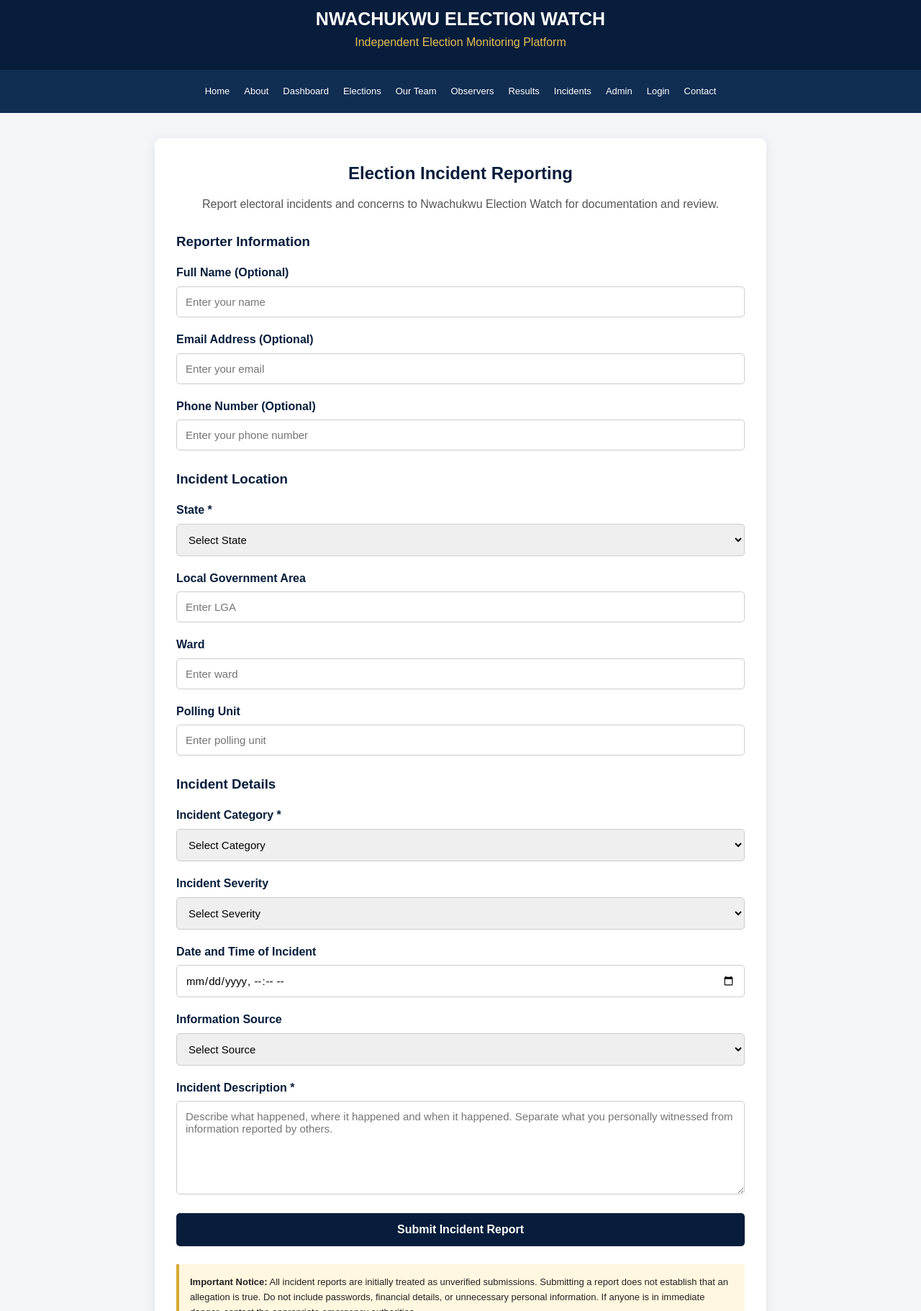
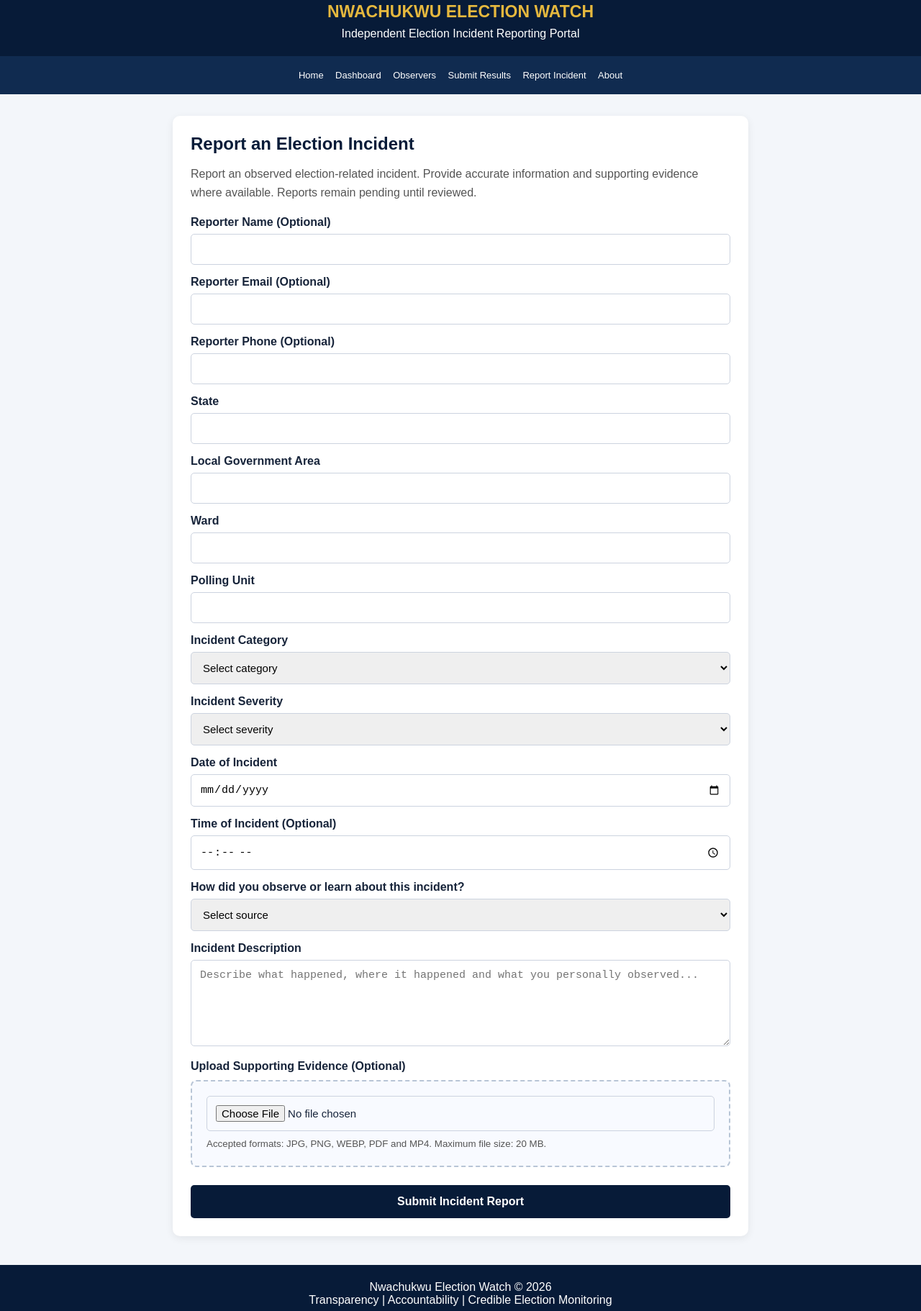
Before and after one commit to Nwachukwu2027/Nwachukwu-speaks, a plain HTML site: page incidents.html in a window 1280 px wide. Shown: the part 19-1841 px from the top of the page at 72% size. Drawn offline with Linux system fonts and the light colour scheme; a script that the page names is missing.

Commit message:
Refactor incident reporting page layout and styles
Updated HTML structure and styles for the incident reporting page, including changes to the form layout and submission handling.

```diff
--- a/incidents.html
+++ b/incidents.html
@@ -1,403 +1,239 @@
-<!DOCTYPE html>
-<html lang="en">
+<!DOCTYPE html><html lang="en">
 <head>
 <meta charset="UTF-8">
 <meta name="viewport" content="width=device-width, initial-scale=1.0">
-
-<title>Incident Reporting | Nwachukwu Election Watch</title>
-
-<style>
-* {
-    margin: 0;
-    padding: 0;
-    box-sizing: border-box;
-}
+<title>Report Election Incident | Nwachukwu Election Watch</title><style>
+* {margin:0;padding:0;box-sizing:border-box;}
 
 body {
-    font-family: Arial, sans-serif;
-    background: #f3f5f8;
-    color: #222;
-    line-height: 1.6;
+    font-family:Arial,sans-serif;
+    background:#f3f6fa;
+    color:#17243a;
 }
 
 header {
-    background: #071d3b;
-    color: white;
-    text-align: center;
-    padding: 25px 15px;
+    background:#071b38;
+    color:white;
+    text-align:center;
+    padding:22px;
 }
 
-header h1 {
-    font-size: 25px;
-}
+header h1 {color:#e5b83e;font-size:23px;}
 
-header p {
-    color: #e5bd54;
-}
+header p {margin-top:8px;}
 
 nav {
-    background: #102d52;
-    display: flex;
-    justify-content: center;
-    flex-wrap: wrap;
-    padding: 12px;
+    background:#102b50;
+    padding:13px;
+    text-align:center;
 }
 
 nav a {
-    color: white;
-    text-decoration: none;
-    padding: 8px 10px;
-    font-size: 13px;
-}
-
-nav a:hover {
-    background: #d6a832;
-    color: #071d3b;
+    color:white;
+    text-decoration:none;
+    margin:6px;
+    font-size:13px;
+    display:inline-block;
 }
 
 .container {
-    max-width: 850px;
-    margin: 35px auto;
-    background: white;
-    padding: 30px;
-    border-radius: 10px;
-    box-shadow: 0 3px 15px rgba(0,0,0,0.08);
+    width:92%;
+    max-width:800px;
+    margin:30px auto;
+    background:white;
+    padding:25px;
+    border-radius:10px;
+    box-shadow:0 3px 12px rgba(0,0,0,.07);
 }
 
-h2 {
-    color: #071d3b;
-    text-align: center;
-    margin-bottom: 10px;
-}
+h2 {color:#071b38;margin-bottom:15px;}
 
 .intro {
-    text-align: center;
-    color: #555;
-    margin-bottom: 25px;
-}
-
-.form-group {
-    margin-bottom: 18px;
+    margin-bottom:20px;
+    line-height:1.6;
+    color:#555;
 }
 
 label {
-    display: block;
-    font-weight: bold;
-    color: #071d3b;
-    margin-bottom: 6px;
+    display:block;
+    font-weight:bold;
+    margin:15px 0 7px;
 }
 
-input, select, textarea {
-    width: 100%;
-    padding: 12px;
-    border: 1px solid #ccc;
-    border-radius: 5px;
-    font-size: 15px;
-    font-family: Arial, sans-serif;
+input,select,textarea {
+    width:100%;
+    padding:12px;
+    border:1px solid #ccd3df;
+    border-radius:5px;
+    font-size:15px;
 }
 
-textarea {
-    min-height: 130px;
-    resize: vertical;
+textarea {min-height:120px;resize:vertical;}
+
+.upload-box {
+    border:2px dashed #b8c5d6;
+    padding:20px;
+    border-radius:8px;
+    background:#f8faff;
+    margin-top:10px;
 }
 
-button {
-    width: 100%;
-    padding: 14px;
-    background: #071d3b;
-    color: white;
-    border: none;
-    border-radius: 5px;
-    font-size: 16px;
-    font-weight: bold;
-    cursor: pointer;
+.upload-box small {
+    display:block;
+    margin-top:8px;
+    color:#555;
+    line-height:1.5;
 }
 
-button:hover {
-    background: #d6a832;
-    color: #071d3b;
+.submit {
+    width:100%;
+    background:#071b38;
+    color:white;
+    padding:14px;
+    border:none;
+    border-radius:5px;
+    margin-top:25px;
+    font-size:16px;
+    font-weight:bold;
+    cursor:pointer;
 }
 
-button:disabled {
-    opacity: 0.6;
-    cursor: not-allowed;
+.submit:disabled {opacity:.6;cursor:not-allowed;}
+
+#message {
+    display:none;
+    padding:14px;
+    border-radius:5px;
+    margin-top:18px;
+    line-height:1.5;
 }
 
-#message {
-    display: none;
-    padding: 14px;
-    margin-bottom: 20px;
-    border-radius: 5px;
-    text-align: center;
+.success {background:#d9f7e5;color:#126b38;}
+.error {background:#ffe0e0;color:#a21d1d;}
+
+footer {
+    background:#071b38;
+    color:white;
+    text-align:center;
+    padding:22px;
+    margin-top:40px;
 }
 
-.success {
-    display: block !important;
-    background: #d8f5df;
-    color: #155724;
+@media(max-width:500px) {
+    .container {padding:17px;}
 }
+</style></head><body><header>
+    <h1>NWACHUKWU ELECTION WATCH</h1>
+    <p>Independent Election Incident Reporting Portal</p>
+</header><nav>
+    <a href="index.html">Home</a>
+    <a href="dashboard.html">Dashboard</a>
+    <a href="observers.html">Observers</a>
+    <a href="results.html">Submit Results</a>
+    <a href="incidents.html">Report Incident</a>
+    <a href="about.html">About</a>
+</nav><div class="container"><h2>Report an Election Incident</h2>
 
-.error {
-    display: block !important;
-    background: #ffe0e0;
-    color: #9b1c1c;
-}
+<p class="intro">
+    Report an observed election-related incident. Provide accurate
+    information and supporting evidence where available.
+    Reports remain pending until reviewed.
+</p>
 
-.notice {
-    background: #fff7df;
-    border-left: 4px solid #d6a832;
-    padding: 15px;
-    margin-top: 25px;
-    font-size: 13px;
-}
+<form id="incidentForm">
 
-footer {
-    background: #06162c;
-    color: white;
-    text-align: center;
-    padding: 25px 10px;
-    margin-top: 40px;
-}
+    <label>Reporter Name (Optional)</label>
+    <input type="text" id="reporter_name">
 
-@media(max-width:600px) {
-    .container {
-        margin: 15px;
-        padding: 20px;
-    }
+    <label>Reporter Email (Optional)</label>
+    <input type="email" id="reporter_email">
 
-    header h1 {
-        font-size: 21px;
-    }
-}
-</style>
-</head>
+    <label>Reporter Phone (Optional)</label>
+    <input type="tel" id="reporter_phone">
 
-<body>
+    <label>State</label>
+    <input type="text" id="state" required>
 
-<header>
-    <h1>NWACHUKWU ELECTION WATCH</h1>
-    <p>Independent Election Monitoring Platform</p>
-</header>
+    <label>Local Government Area</label>
+    <input type="text" id="lga" required>
 
-<nav>
-    <a href="index.html">Home</a>
-    <a href="about.html">About</a>
-    <a href="dashboard.html">Dashboard</a>
-    <a href="elections.html">Elections</a>
-    <a href="team.html">Our Team</a>
-    <a href="observers.html">Observers</a>
-    <a href="results.html">Results</a>
-    <a href="incidents.html">Incidents</a>
-    <a href="admin.html">Admin</a>
-    <a href="login.html">Login</a>
-    <a href="contact.html">Contact</a>
-</nav>
+    <label>Ward</label>
+    <input type="text" id="ward" required>
 
-<div class="container">
+    <label>Polling Unit</label>
+    <input type="text" id="polling_unit" required>
 
-    <h2>Election Incident Reporting</h2>
+    <label>Incident Category</label>
+    <select id="category" required>
+        <option value="">Select category</option>
+        <option value="Vote Buying">Vote Buying</option>
+        <option value="Violence">Violence</option>
+        <option value="Ballot Box Snatching">Ballot Box Snatching</option>
+        <option value="Voter Intimidation">Voter Intimidation</option>
+        <option value="Late Arrival of Materials">Late Arrival of Materials</option>
+        <option value="Missing Election Materials">Missing Election Materials</option>
+        <option value="Over Voting">Over Voting</option>
+        <option value="Result Manipulation Allegation">Result Manipulation Allegation</option>
+        <option value="Disenfranchisement">Disenfranchisement</option>
+        <option value="Other">Other</option>
+    </select>
 
-    <p class="intro">
-        Report electoral incidents and concerns to Nwachukwu
-        Election Watch for documentation and review.
-    </p>
+    <label>Incident Severity</label>
+    <select id="severity" required>
+        <option value="">Select severity</option>
+        <option value="Low">Low</option>
+        <option value="Medium">Medium</option>
+        <option value="High">High</option>
+        <option value="Critical">Critical</option>
+    </select>
 
-    <div id="message" role="status" aria-live="polite"></div>
+    <label>Date of Incident</label>
+    <input type="date" id="incident_date" required>
 
-    <form id="incidentForm">
+    <label>Time of Incident (Optional)</label>
+    <input type="time" id="incident_time">
 
-        <h3 style="color:#071d3b; margin-bottom:15px;">
-            Reporter Information
-        </h3>
+    <label>How did you observe or learn about this incident?</label>
+    <select id="source" required>
+        <option value="">Select source</option>
+        <option value="Direct Observation">Direct Observation</option>
+        <option value="Eyewitness">Eyewitness</option>
+        <option value="Document or Media">Document or Media</option>
+        <option value="Other">Other</option>
+    </select>
 
-        <div class="form-group">
-            <label for="reporter_name">Full Name (Optional)</label>
-            <input type="text"
-                id="reporter_name"
-                maxlength="150"
-                placeholder="Enter your name">
-        </div>
+    <label>Incident Description</label>
+    <textarea id="description"
+    placeholder="Describe what happened, where it happened and what you personally observed..."
+    required></textarea>
 
-        <div class="form-group">
-            <label for="reporter_email">Email Address (Optional)</label>
-            <input type="email"
-                id="reporter_email"
-                maxlength="254"
-                placeholder="Enter your email">
-        </div>
+    <label>Upload Supporting Evidence (Optional)</label>
 
-        <div class="form-group">
-            <label for="reporter_phone">Phone Number (Optional)</label>
-            <input type="tel"
-                id="reporter_phone"
-                maxlength="30"
-                placeholder="Enter your phone number">
-        </div>
+    <div class="upload-box">
+        <input
+            type="file"
+            id="evidence"
+            accept="image/jpeg,image/png,image/webp,application/pdf,video/mp4"
+        >
 
-        <h3 style="color:#071d3b; margin:25px 0 15px;">
-            Incident Location
-        </h3>
-
-        <div class="form-group">
-            <label for="state">State *</label>
-
-            <select id="state" required>
-                <option value="">Select State</option>
-                <option>Abia</option>
-                <option>Adamawa</option>
-                <option>Akwa Ibom</option>
-                <option>Anambra</option>
-                <option>Bauchi</option>
-                <option>Bayelsa</option>
-                <option>Benue</option>
-                <option>Borno</option>
-                <option>Cross River</option>
-                <option>Delta</option>
-                <option>Ebonyi</option>
-                <option>Edo</option>
-                <option>Ekiti</option>
-                <option>Enugu</option>
-                <option>FCT</option>
-                <option>Gombe</option>
-                <option>Imo</option>
-                <option>Jigawa</option>
-                <option>Kaduna</option>
-                <option>Kano</option>
-                <option>Katsina</option>
-                <option>Kebbi</option>
-                <option>Kogi</option>
-                <option>Kwara</option>
-                <option>Lagos</option>
-                <option>Nasarawa</option>
-                <option>Niger</option>
-                <option>Ogun</option>
-                <option>Ondo</option>
-                <option>Osun</option>
-                <option>Oyo</option>
-                <option>Plateau</option>
-                <option>Rivers</option>
-                <option>Sokoto</option>
-                <option>Taraba</option>
-                <option>Yobe</option>
-                <option>Zamfara</option>
-            </select>
-        </div>
-
-        <div class="form-group">
-            <label for="lga">Local Government Area</label>
-            <input type="text"
-                id="lga"
-                maxlength="100"
-                placeholder="Enter LGA">
-        </div>
-
-        <div class="form-group">
-            <label for="ward">Ward</label>
-            <input type="text"
-                id="ward"
-                maxlength="100"
-                placeholder="Enter ward">
-        </div>
-
-        <div class="form-group">
-            <label for="polling_unit">Polling Unit</label>
-            <input type="text"
-                id="polling_unit"
-                maxlength="150"
-                placeholder="Enter polling unit">
-        </div>
-
-        <h3 style="color:#071d3b; margin:25px 0 15px;">
-            Incident Details
-        </h3>
-
-        <div class="form-group">
-            <label for="category">Incident Category *</label>
-
-            <select id="category" required>
-                <option value="">Select Category</option>
-                <option>Vote Buying</option>
-                <option>Ballot Box Snatching</option>
-                <option>Electoral Violence</option>
-                <option>Voter Intimidation</option>
-                <option>Underage Voting Allegation</option>
-                <option>Disruption of Voting</option>
-                <option>Accreditation Problems</option>
-                <option>Missing Election Materials</option>
-                <option>Collation Irregularities</option>
-                <option>Polling Unit Misconduct</option>
-                <option>Security Concerns</option>
-                <option>Other</option>
-            </select>
-        </div>
-
-        <div class="form-group">
-            <label for="severity">Incident Severity</label>
-
-            <select id="severity">
-                <option value="">Select Severity</option>
-                <option>Low</option>
-                <option>Medium</option>
-                <option>High</option>
-                <option>Critical</option>
-            </select>
-        </div>
-
-        <div class="form-group">
-            <label for="incident_datetime">Date and Time of Incident</label>
-            <input type="datetime-local" id="incident_datetime">
-        </div>
-
-        <div class="form-group">
-            <label for="information_source">Information Source</label>
-
-            <select id="information_source">
-                <option value="">Select Source</option>
-                <option>Direct Observation</option>
-                <option>Eyewitness Report</option>
-                <option>Observer Report</option>
-                <option>Community Report</option>
-                <option>Other Source</option>
-            </select>
-        </div>
-
-        <div class="form-group">
-            <label for="description">Incident Description *</label>
-
-            <textarea id="description"
-                maxlength="5000"
-                required
-                placeholder="Describe what happened, where it happened and when it happened. Separate what you personally witnessed from information reported by others."></textarea>
-        </div>
-
-        <button type="submit" id="submitButton">
-            Submit Incident Report
-        </button>
-
-    </form>
-
-    <div class="notice">
-        <strong>Important Notice:</strong>
-
-        All incident reports are initially treated as unverified
-        submissions. Submitting a report does not establish that
-        an allegation is true.
-
-        Do not include passwords, financial details, or unnecessary
-        personal information. If anyone is in immediate danger,
-        contact the appropriate emergency authorities.
+        <small>
+            Accepted formats: JPG, PNG, WEBP, PDF and MP4.
+            Maximum file size: 20 MB.
+        </small>
     </div>
 
-</div>
+    <div id="message"></div>
 
-<footer>
-    <h3>NWACHUKWU ELECTION WATCH (NEW)</h3>
-    <p>Transparency | Accountability | Credible Election Monitoring</p>
-    <p>&copy; <span id="year"></span> Nwachukwu Election Watch.</p>
-    <p>All Rights Reserved.</p>
-</footer>
+    <button type="submit" class="submit" id="submitButton">
+        Submit Incident Report
+    </button>
 
-<script type="module">
+</form>
+
+</div><footer>
+    Nwachukwu Election Watch © 2026<br>
+    Transparency | Accountability | Credible Election Monitoring
+</footer><script type="module">
 
 import { supabase } from './supabase.js';
 
@@ -405,30 +241,68 @@ const form = document.getElementById('incidentForm');
 const message = document.getElementById('message');
 const submitButton = document.getElementById('submitButton');
 
-document.getElementById('year').textContent =
-    new Date().getFullYear();
+const bucketName = 'election-evidence';
 
-function showMessage(text, type) {
+function showMessage(text,type) {
     message.textContent = text;
     message.className = type;
     message.style.display = 'block';
 }
 
-form.addEventListener('submit', async function(event) {
+form.addEventListener('submit',async(event)=>{
 
     event.preventDefault();
 
     submitButton.disabled = true;
-    submitButton.textContent = 'Submitting Report...';
-
+    submitButton.textContent = 'Submitting...';
     message.style.display = 'none';
 
     try {
 
-        const dateValue =
-            document.getElementById('incident_datetime').value;
+        let evidencePath = null;
 
-        const incident = {
+        const file = document.getElementById('evidence').files[0];
+
+        if(file) {
+
+            const allowedTypes = [
+                'image/jpeg',
+                'image/png',
+                'image/webp',
+                'application/pdf',
+                'video/mp4'
+            ];
+
+            if(!allowedTypes.includes(file.type)) {
+                throw new Error('Unsupported evidence file format.');
+            }
+
+            if(file.size > 20 * 1024 * 1024) {
+                throw new Error('File is too large. Maximum size is 20 MB.');
+            }
+
+            const safeName = file.name.replace(/[^a-zA-Z0-9._-]/g,'_');
+
+            const uniqueName =
+                Date.now() + '-' +
+                crypto.randomUUID() + '-' +
+                safeName;
+
+            evidencePath = 'incidents/' + uniqueName;
+
+            const {error:uploadError} = await supabase.storage
+                .from(bucketName)
+                .upload(evidencePath,file,{
+                    cacheControl:'3600',
+                    upsert:false
+                });
+
+            if(uploadError) {
+                throw new Error('Evidence upload failed: '+uploadError.message);
+            }
+        }
+
+        const report = {
 
             reporter_name:
                 document.getElementById('reporter_name').value.trim() || null,
@@ -440,58 +314,59 @@ form.addEventListener('submit', async function(event) {
                 document.getElementById('reporter_phone').value.trim() || null,
 
             state:
-                document.getElementById('state').value,
+                document.getElementById('state').value.trim(),
 
             lga:
-                document.getElementById('lga').value.trim() || null,
+                document.getElementById('lga').value.trim(),
 
             ward:
-                document.getElementById('ward').value.trim() || null,
+                document.getElementById('ward').value.trim(),
 
             polling_unit:
-                document.getElementById('polling_unit').value.trim() || null,
+                document.getElementById('polling_unit').value.trim(),
 
             category:
                 document.getElementById('category').value,
 
             severity:
-                document.getElementById('severity').value || null,
+                document.getElementById('severity').value,
 
-            incident_datetime:
-                dateValue ? new Date(dateValue).toISOString() : null,
+            incident_date:
+                document.getElementById('incident_date').value,
 
-            information_source:
-                document.getElementById('information_source').value || null,
+            incident_time:
+                document.getElementById('incident_time').value || null,
+
+            source:
+                document.getElementById('source').value,
 
             description:
                 document.getElementById('description').value.trim(),
 
-            status: 'pending'
+            evidence_path:evidencePath,
+
+            status:'pending'
         };
 
-        const { error } = await supabase
+        const {error} = await supabase
             .from('incident_reports')
-            .insert([incident]);
+            .insert([report]);
 
-        if (error) {
-            throw error;
+        if(error) {
+            throw new Error('Report submission failed: '+error.message);
         }
 
         showMessage(
-            'Incident report submitted successfully. It is now pending review.',
+            'Incident report submitted successfully. It is pending administrator review.',
             'success'
         );
 
         form.reset();
 
-    } catch (error) {
+    } catch(error) {
 
-        console.error('Incident submission error:', error);
-
-        showMessage(
-            'Unable to submit your report. Please check your connection and try again.',
-            'error'
-        );
+        console.error(error);
+        showMessage(error.message,'error');
 
     } finally {
 
@@ -502,7 +377,5 @@ form.addEventListener('submit', async function(event) {
 
 });
 
-</script>
-
-</body>
+</script></body>
 </html>
```
